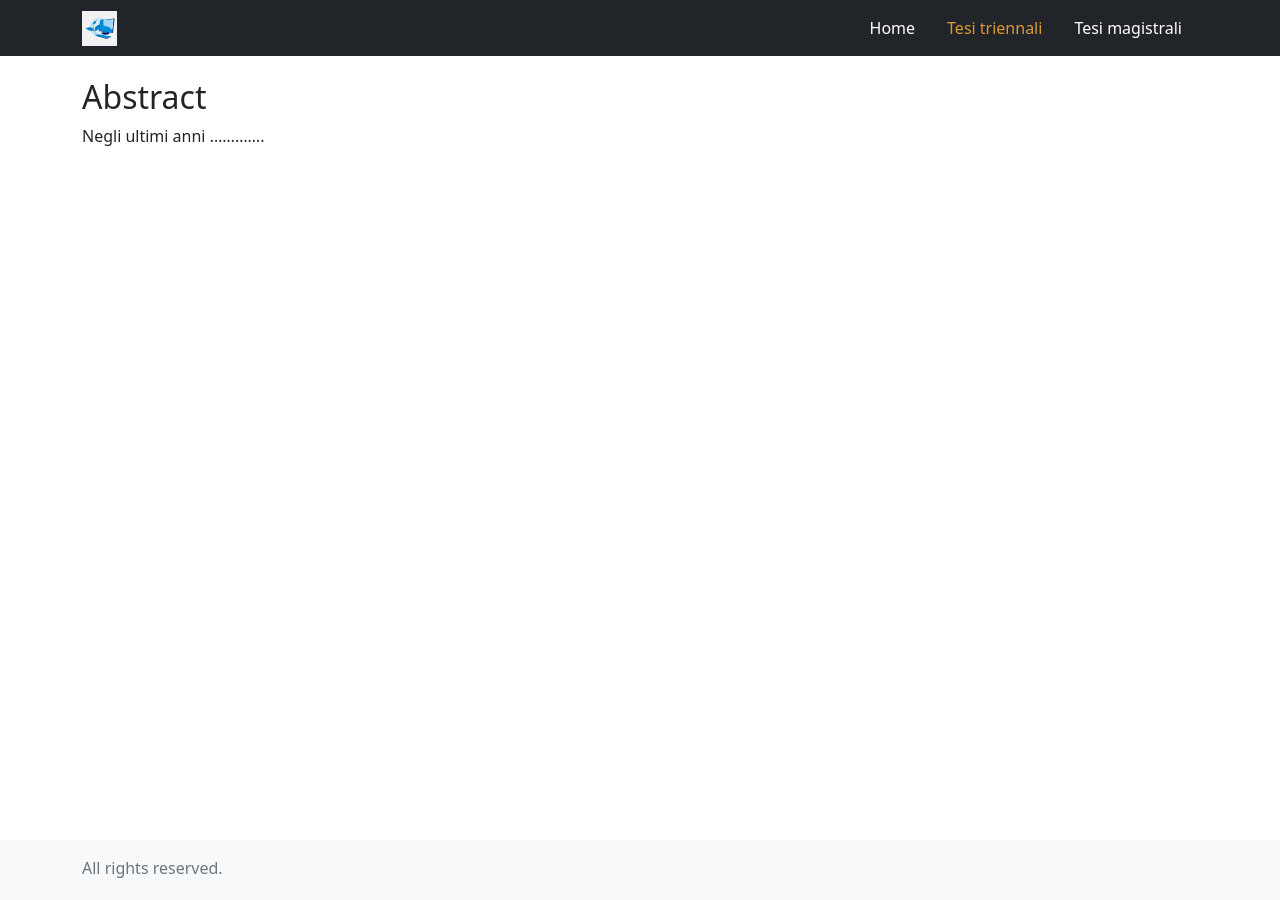
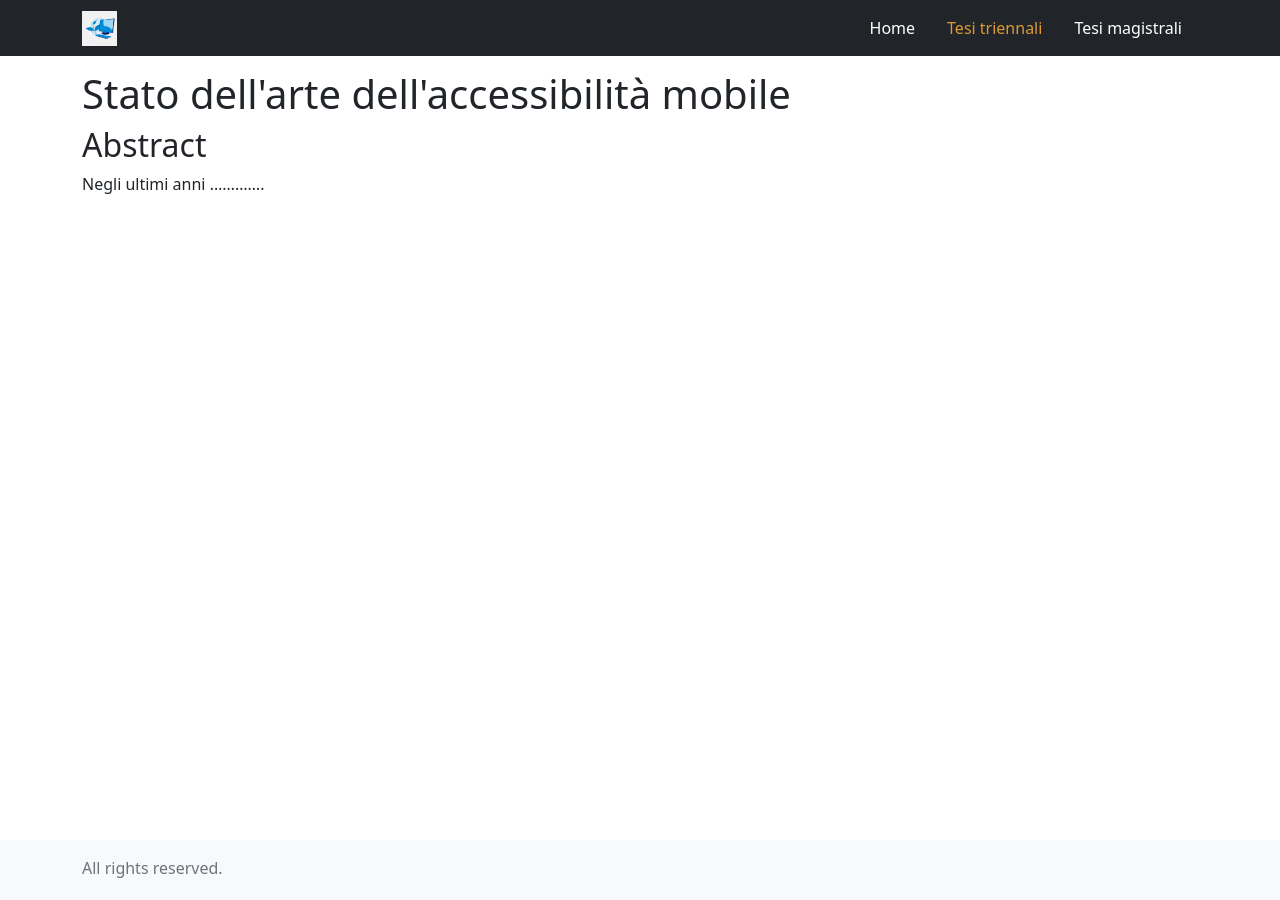
Before and after one commit to acantone03/sitodiprova.github.io, a Jekyll site: the page built from _tesitriennali/tesi_Rossi/description.md, in a window 1280 px wide. Built offline with Jekyll 4.4.1, drawn with Linux system fonts in a browser that asks for light colours.

Commit message:
Update description.md

```diff
--- a/_tesitriennali/tesi_Rossi/description.md
+++ b/_tesitriennali/tesi_Rossi/description.md
@@ -1,6 +1,7 @@
 ---
 layout: tesitriennali
 title: Stato dell'arte dell'accessibilità mobile
+tesi-name: Stato dell'arte dell'accessibilità mobile
 student: Marco Rossi
 teacher: Giuseppe Bianchi
 ---
```
